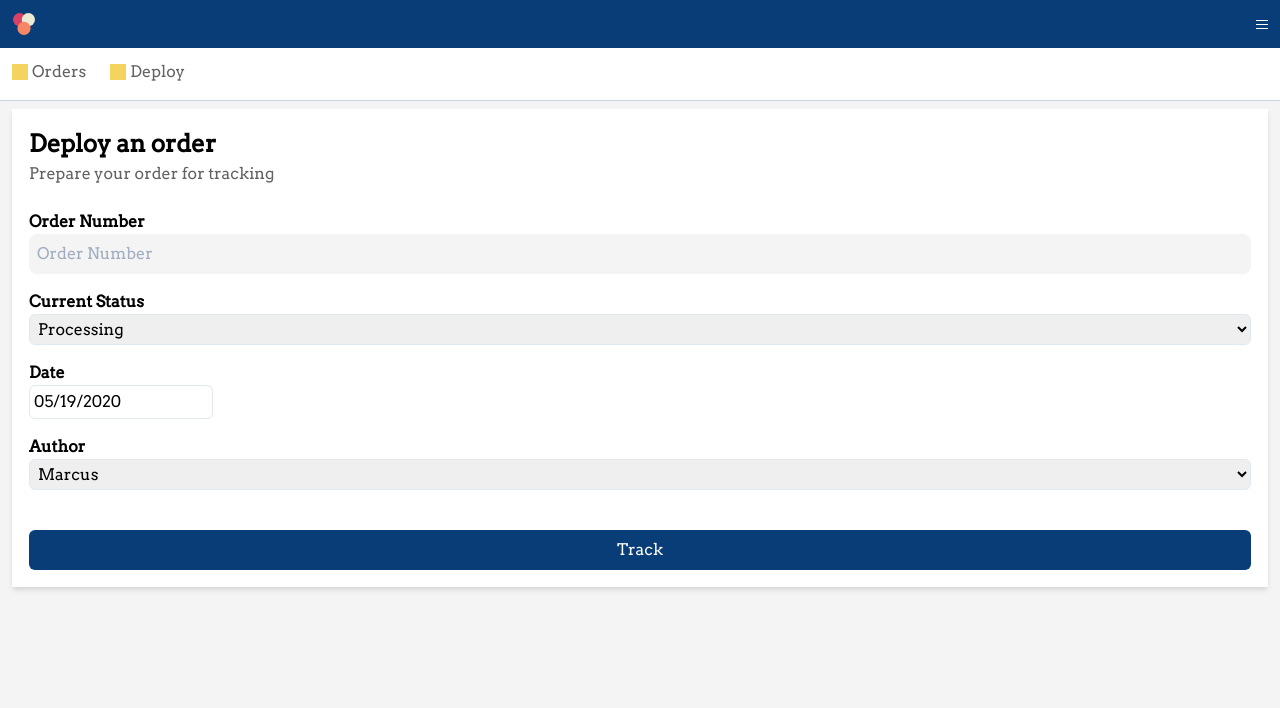
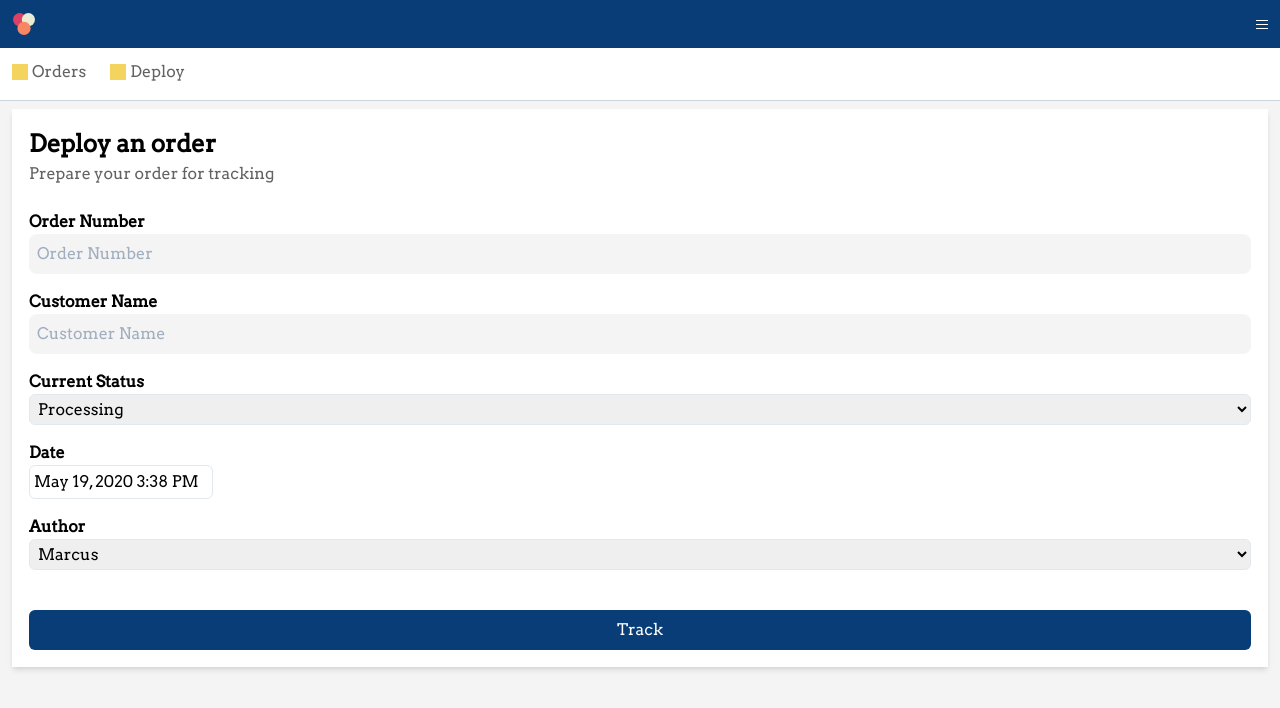
Before and after one commit to mrodrigues95/pick-up, a React (Create React App) app: page /deploy in a window 1280 px wide. Shown: the top 708 px of the page. Built offline with nearby package versions, Linux system fonts and the light colour scheme.

Commit message:
added another input for the customer name

```diff
--- a/src/components/Deploy/Deploy.js
+++ b/src/components/Deploy/Deploy.js
@@ -10,26 +10,32 @@ import Button from '../UI/Button';
 import ReactDatePicker from 'react-datepicker';
 
 const Deploy = () => {
-  const [orderForm, setOrderForm] = useState({ date: new Date()});
+  const [orderForm, setOrderForm] = useState({ date: new Date() });
 
-  const orderStatus = ['Processing', 'Quality Check', 'Ready'];
+  const currentStatus = ['Processing', 'Quality Check', 'Ready'];
   const employeeNames = ['Marcus', 'Joe', 'Jack'];
 
   // Handle onChange events for input elements.
-  const inputChangedHandler = (e) => {
-    setOrderForm({
-      ...orderForm,
-      orderNumber: e.target.value,
-    });
+  const inputChangedHandler = (e, inputName) => {
+    if (inputName === 'orderNumber') {
+      setOrderForm({
+        ...orderForm,
+        orderNumber: e.target.value,
+      });
+    } else if (inputName === 'customerName') {
+      setOrderForm({
+        ...orderForm,
+        customerName: e.target.value,
+      });
+    }
   };
 
   // Handle onChange events for select elements.
-  const selectChangedHandler = (selectedOption, name) => {
-    console.log(name);
-    if (name === 'orderStatus') {
+  const selectChangedHandler = (selectedOption, selectName) => {
+    if (selectName === 'currentStatus') {
       setOrderForm({
         ...orderForm,
-        orderStatus: selectedOption.target.value,
+        currentStatus: selectedOption.target.value,
       });
     } else {
       setOrderForm({
@@ -49,15 +55,24 @@ const Deploy = () => {
           Order Number
           <Input
             placeholder="Order Number"
-            changed={(event) => inputChangedHandler(event)}
+            changed={(event) => inputChangedHandler(event, 'orderNumber')}
+          />
+        </label>
+        <label className="font-semibold mt-4">
+          Customer Name
+          <Input
+            placeholder="Customer Name"
+            changed={(event) => inputChangedHandler(event, 'customerName')}
           />
         </label>
         <label className="font-semibold mt-4">
           Current Status
           <div>
             <Select
-              options={orderStatus}
-              changed={(option) => selectChangedHandler(option, 'orderStatus')}
+              options={currentStatus}
+              changed={(option) =>
+                selectChangedHandler(option, 'currentStatus')
+              }
             />
           </div>
         </label>
@@ -69,6 +84,7 @@ const Deploy = () => {
               showPopperArrow={false}
               selected={orderForm.date}
               onChange={(date) => setOrderForm({ ...orderForm, date: date })}
+              dateFormat="MMMM d, yyyy h:mm aa"
             />
           </div>
         </label>
--- a/src/components/Orders/OrderList/NextPreviousButton/NextDay.js
+++ b/src/components/Orders/OrderList/NextPreviousButton/NextDay.js
@@ -12,8 +12,8 @@ const NextDay = () => {
         <path
           d="M2.074 14.963l9.877-5.95-9.877-5.95"
           stroke="#AEADAD"
-          stroke-opacity=".94"
-          stroke-width="4"
+          strokeOpacity=".94"
+          strokeWidth="4"
         />
       </svg>
     </button>
--- a/src/components/Orders/OrderList/NextPreviousButton/PreviousDay.js
+++ b/src/components/Orders/OrderList/NextPreviousButton/PreviousDay.js
@@ -12,8 +12,8 @@ const PreviousDay = () => {
         <path
           d="M13.877 3L4 8.95l9.877 5.95"
           stroke="#AEADAD"
-          stroke-opacity=".94"
-          stroke-width="4"
+          strokeOpacity=".94"
+          strokeWidth="4"
         />
       </svg>
     </button>
```
